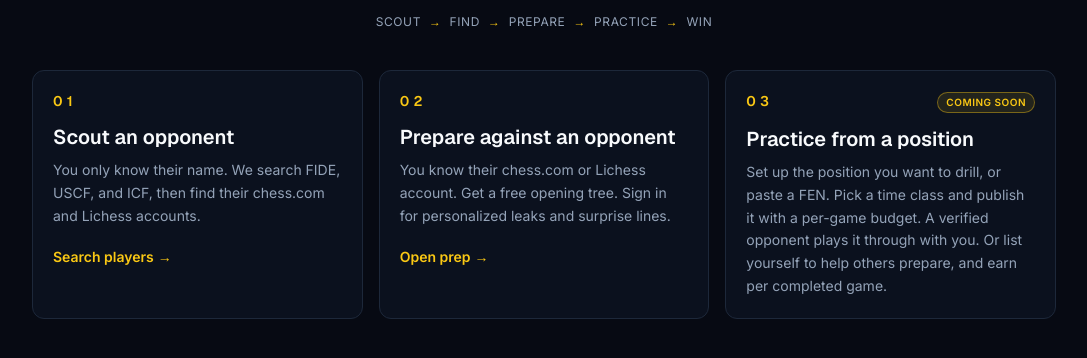
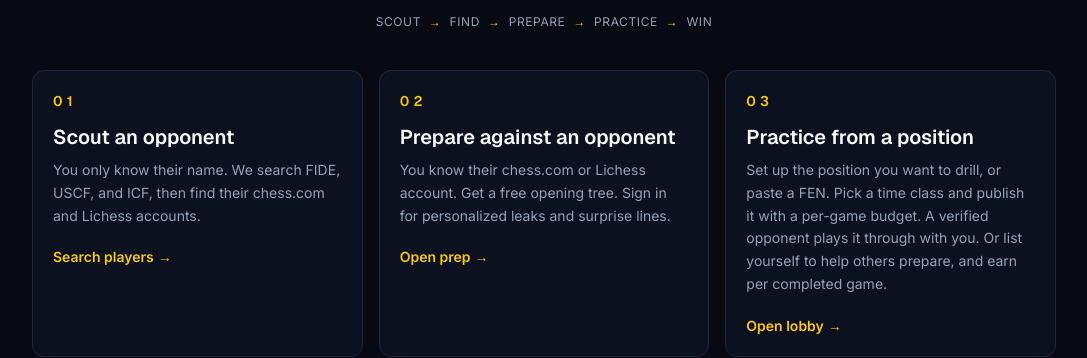
Before and after one commit to BoazTelem/chessco, a Next.js app in the folder apps/web/: page / in a window 1280 px wide. Shown: the part 594-952 px from the top of the page, without its empty margins (96-1183 px from the left). Built offline with nearby package versions, Linux system fonts and the light colour scheme; no server answers.

Commit message:
chore(home): link Practice tile to /practice instead of 'Coming soon'
The Practice module shipped in caafdc0 but the homepage card still showed
the placeholder badge. Replace with cta + href so it routes to the lobby.

Co-Authored-By: Claude Opus 4.7 (1M context) <noreply@anthropic.com>

```diff
--- a/apps/web/app/page.tsx
+++ b/apps/web/app/page.tsx
@@ -61,7 +61,8 @@ export default async function HomePage() {
             index={3}
             title="Practice from a position"
             subtitle="Set up the position you want to drill, or paste a FEN. Pick a time class and publish it with a per-game budget. A verified opponent plays it through with you. Or list yourself to help others prepare, and earn per completed game."
-            badge="Coming soon"
+            cta="Open lobby"
+            href="/practice"
           />
         </div>
 
```
